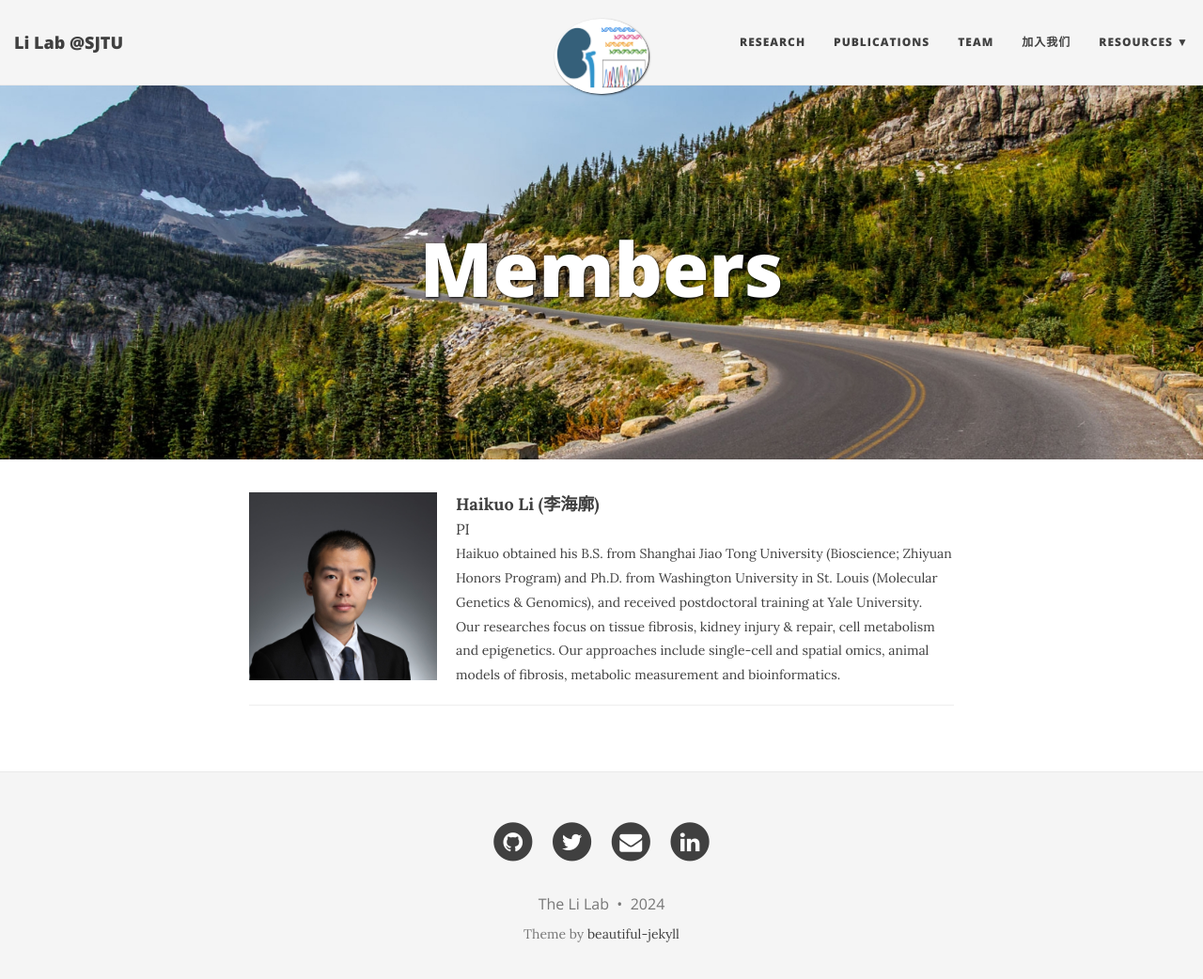
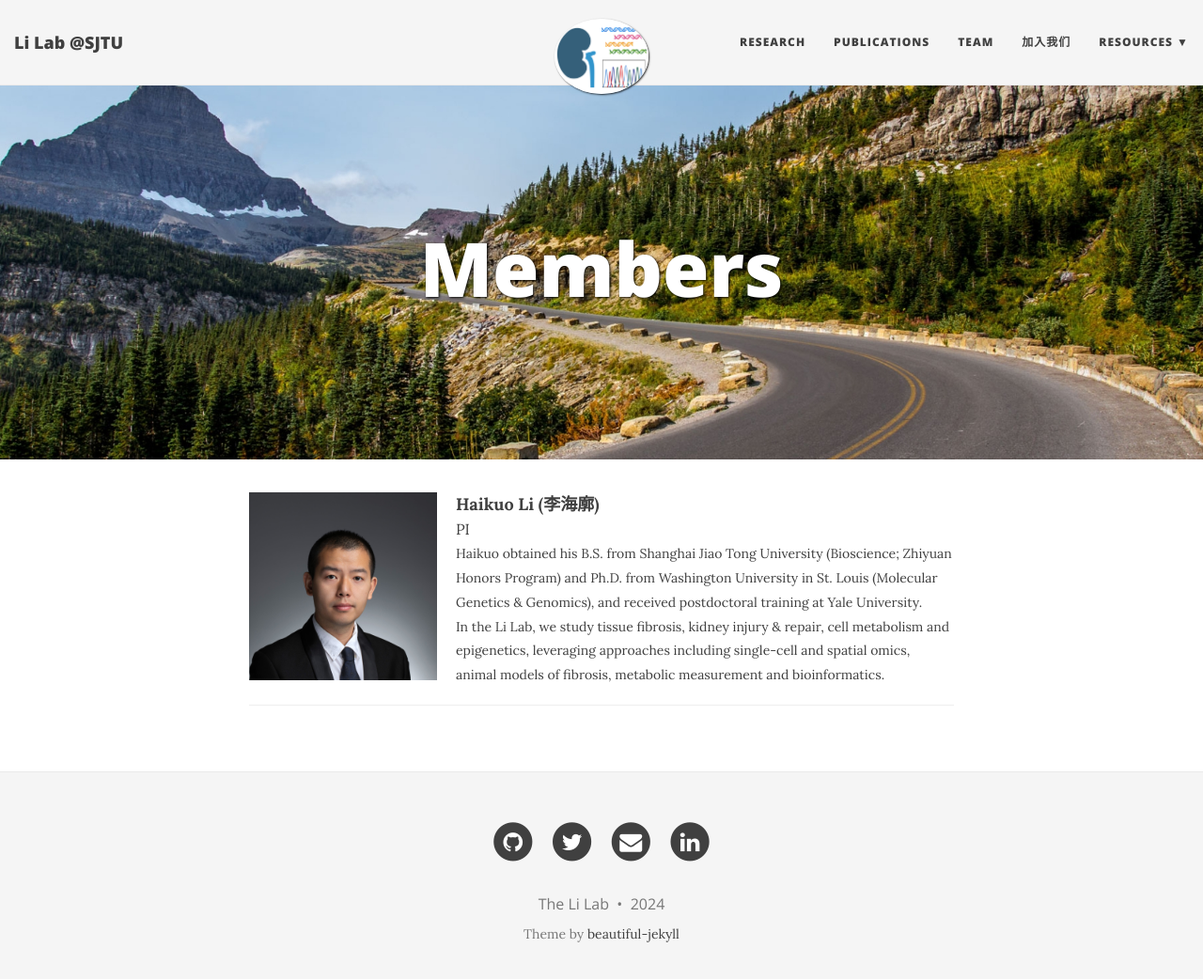
Before and after one commit to TheLiLab/thelilab.github.io, a Jekyll site: the page built from team.md, in a window 1280 px wide and 1055 px high. Shown: the top 1042 px of the window at 94% size. Built offline with Jekyll 4.4.1, drawn with Linux system fonts in a browser that asks for light colours; nearby versions of some CDN libraries.

Commit message:
Update team.md

```diff
--- a/team.md
+++ b/team.md
@@ -20,7 +20,7 @@ bigimg:
 
     <span style="font-size: 14px;">
       Haikuo obtained his B.S. from Shanghai Jiao Tong University (Bioscience; Zhiyuan Honors Program) and Ph.D. from Washington University in St. Louis (Molecular Genetics & Genomics), and received postdoctoral training at Yale University.<br>
-      Our researches focus on tissue fibrosis, kidney injury & repair, cell metabolism and epigenetics. Our approaches include single-cell and spatial omics, animal models of fibrosis, metabolic measurement and bioinformatics.
+      In the Li Lab, we study tissue fibrosis, kidney injury & repair, cell metabolism and epigenetics, leveraging approaches including single-cell and spatial omics, animal models of fibrosis, metabolic measurement and bioinformatics.
     </span>
 
   </div>
```
